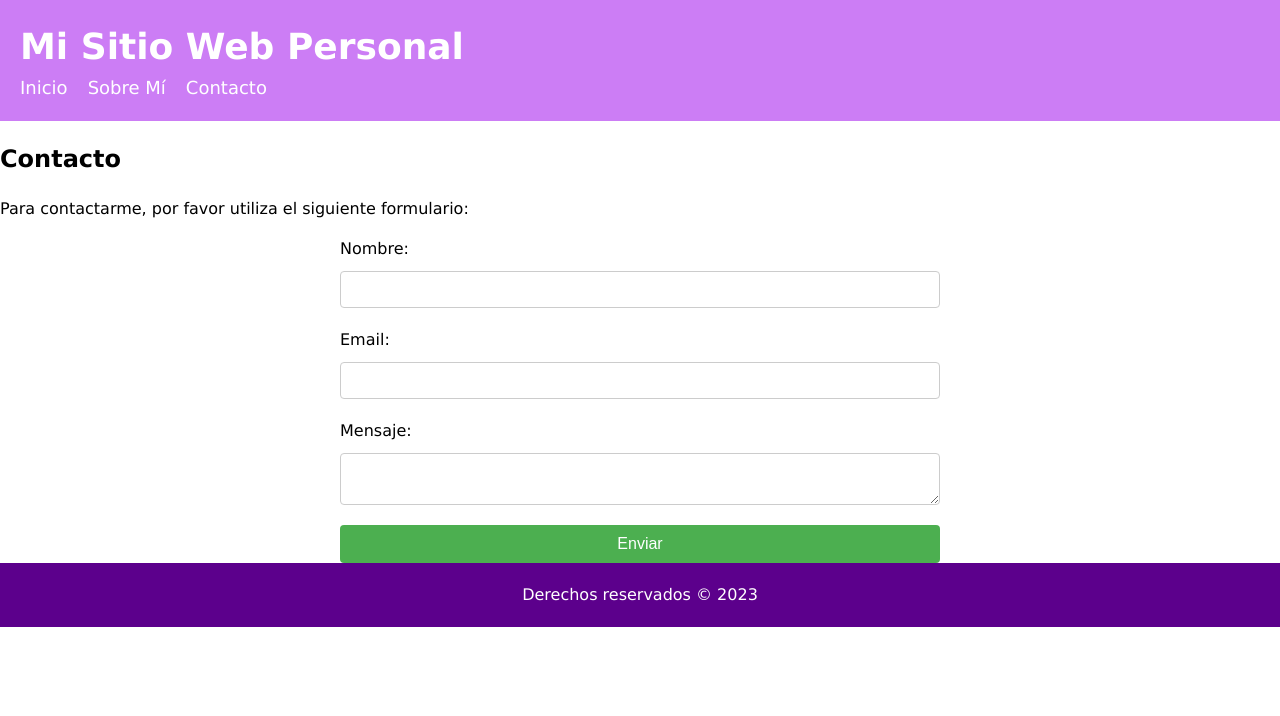
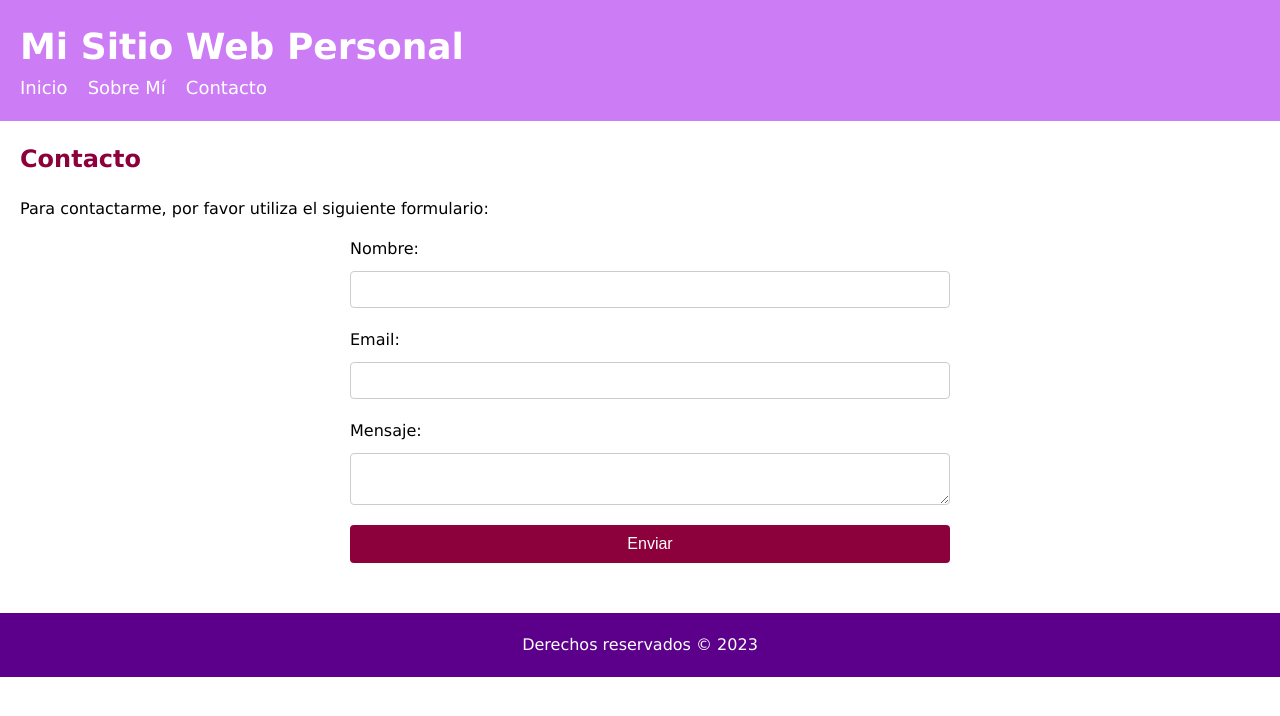
Before and after one commit to loudelmar/Trabajo-Practico-Git_Lourdes_Lede, a plain HTML site: page contacto.html in a window 1280 px wide. Drawn offline with Linux system fonts and the light colour scheme.

Commit message:
Cambios en la pagina Contacto

```diff
--- a/contacto.html
+++ b/contacto.html
@@ -18,7 +18,7 @@
 
     <main>
       <section id="contacto">
-        <h2>Contacto</h2>
+        <h2 class="title_color" >Contacto</h2>
         <p>Para contactarme, por favor utiliza el siguiente formulario:</p>
         <form action="enviar.php" method="post">
           <label for="nombre">Nombre:</label>
@@ -30,7 +30,7 @@
           <label for="mensaje">Mensaje:</label>
           <textarea id="mensaje" name="mensaje" required></textarea>
 
-          <button type="submit">Enviar</button>
+          <button class="button_enviar" type="submit" >Enviar</button>
         </form>
       </section>
     </main>
--- a/estilos.css
+++ b/estilos.css
@@ -21,6 +21,22 @@ body {
 #inicio p {
   font-size: 18px;
   color: #555;
+}
+
+.button_enviar {
+	background-color: #8C003B;
+}
+
+.title_color{
+	color: #8C003B;
+}
+
+
+/* Estilos para la sección "Contacto" */
+
+#contacto {
+	margin-bottom: 50px;
+	margin-left: 20px;
 }
 
 /* Estilos para la sección "Sobre Mí" */
```
